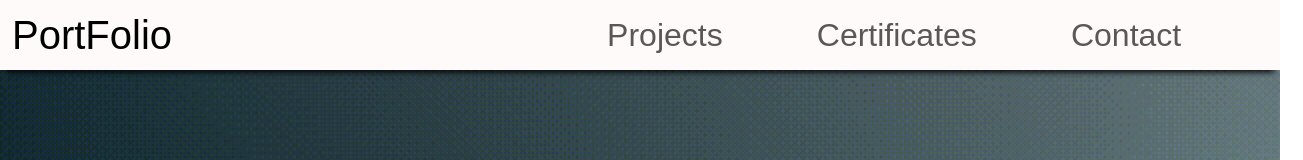
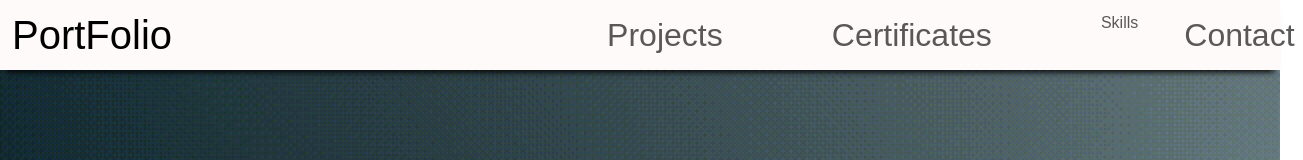
Before and after one commit to AkhilChoubey/Portfolio2, a React (Create React App) app: page / in a window 1280 px wide. Shown: the top 160 px of the page, 1303 px wide, since content can reach past the window. Built offline with nearby package versions, Linux system fonts and the light colour scheme.

Commit message:
Skills Component

```diff
--- a/src/components/Navbar.jsx
+++ b/src/components/Navbar.jsx
@@ -35,8 +35,9 @@ const Navbar = () => {
             <ul className='navbar-nav ml-auto mb-2 mb-lg-0'>
                 <li className='nav-item menuitem' style={{marginRight: "18%", fontSize: '2rem'}}><Link to='/projects' activeclassname="menu-active" style={ colorChange?{color: 'white'}:{}} className="nav-link">Projects</Link><span></span></li>
                 <li className='nav-item menuitem' style={{marginRight: "18%", fontSize: '2rem'}}><Link to='/certificates' activeclassname="menu-active" style={ colorChange?{color: 'white'}:{}} className="nav-link">Certificates</Link><span></span></li>
+                <li className='nav-item menuitem' style={{marginRight: "30px"}}><Link to='/skills' activeclassName="menu-active" className="nav-link">Skills</Link><span></span></li>
                 <li className='nav-item menuitem' style={{fontSize: '2rem'}}><Link to='/contact' activeclassname="menu-active" style={ colorChange?{color: 'white'}:{}} className="nav-link">Contact</Link><span></span></li>
-                {/* <li className='nav-item menuitem' style={{marginRight: "30px"}}><Link to='/about' activeclassName="menu-active" className="nav-link">About</Link><span></span></li> */}
+
             </ul>
             </div>
             {/* <span className="slide"></span> */}
```
